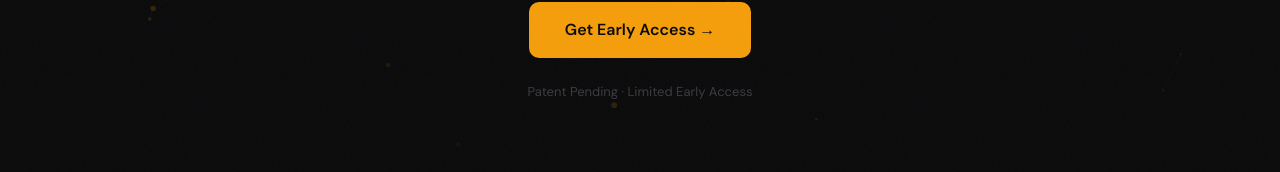
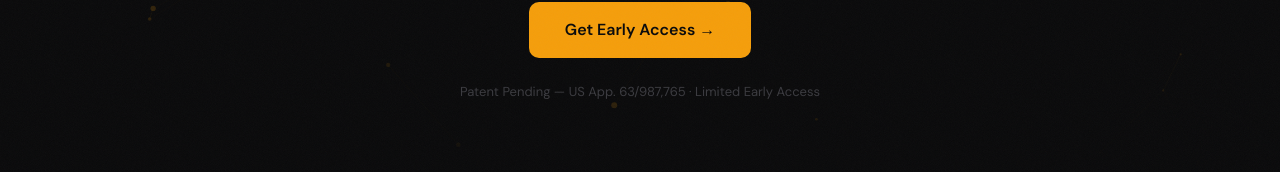
Before and after one commit to AppStudioPros/aci-website, a Next.js app: page / in a window 1280 px wide. Shown: the part 599-771 px from the top of the page. Built offline with nearby package versions, Linux system fonts and the light colour scheme; a web font is replaced by a local one.

Commit message:
feat: add patent application number US App. 63/987,765 sitewide

```diff
--- a/app/page.tsx
+++ b/app/page.tsx
@@ -72,7 +72,7 @@ export default function HomePage() {
             Get Early Access →
           </RippleButton>
           <p className="mt-6 text-[13px]" style={{ color: "#3A3A3F" }}>
-            Patent Pending · Limited Early Access
+            Patent Pending — US App. 63/987,765 · Limited Early Access
           </p>
         </Reveal>
         <div
--- a/components/Footer.tsx
+++ b/components/Footer.tsx
@@ -11,7 +11,7 @@ export default function Footer() {
             Adaptive Compound Intelligence™
           </span>
           <p className="text-[13px] mt-1" style={{ color: "#5A5A5F" }}>
-            Patent Pending · © 2026 All Rights Reserved
+            Patent Pending — US App. 63/987,765 · © 2026 All Rights Reserved
           </p>
         </div>
         <div className="flex flex-col items-center md:items-end gap-1">
--- a/components/WaitlistForm.tsx
+++ b/components/WaitlistForm.tsx
@@ -102,7 +102,7 @@ export default function WaitlistForm() {
         {loading ? "Sending..." : "Get Early Access →"}
       </RippleButton>
       <p className="text-center text-[12px]" style={{ color: "#5A5A5F" }}>
-        Patent Pending. Built by builders, for builders.
+        Patent Pending — US App. 63/987,765 · Built by builders, for builders.
       </p>
     </form>
   );
```
